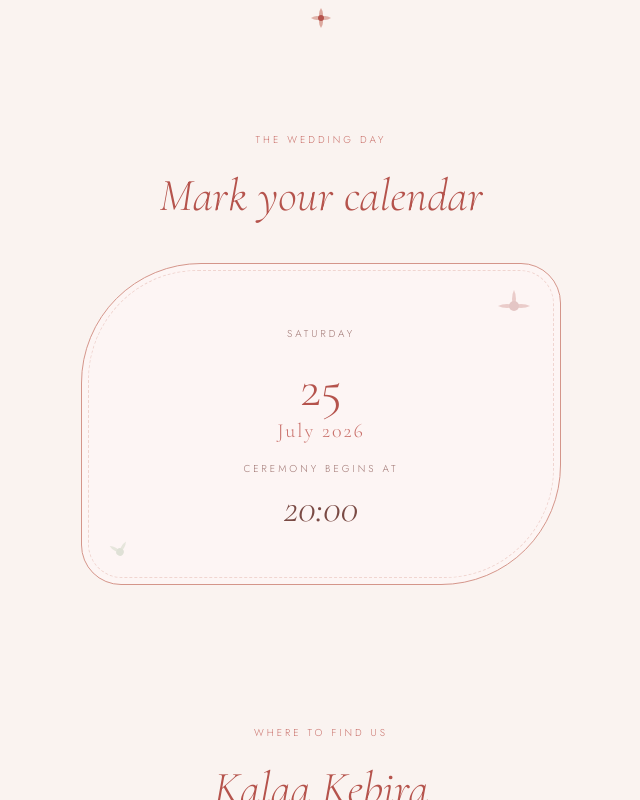
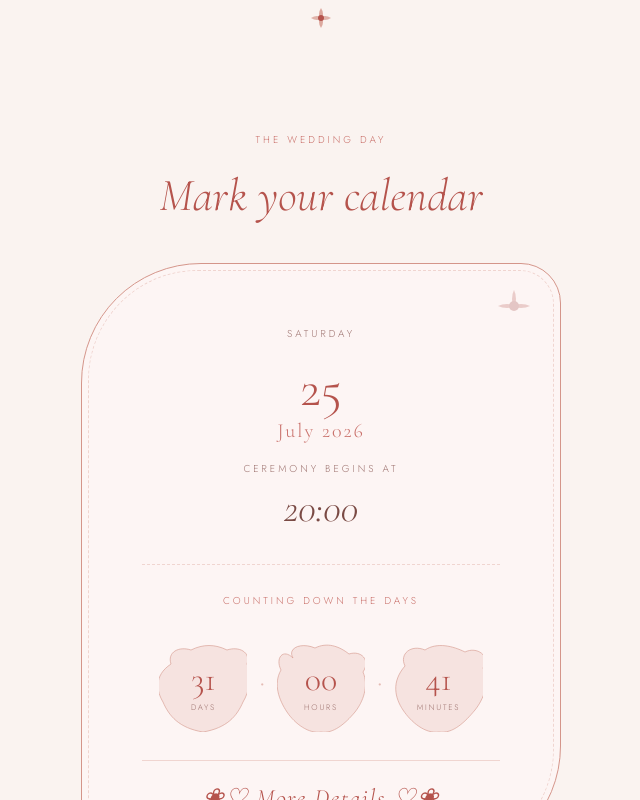
Before and after one commit to MedAliFathallah5/WeddingInvitation, a website: page Mohamed&Ons.html in a window 1280 px wide. Shown: the part 2000-2800 px from the top of the page, without its empty margins (319-959 px from the left). Drawn offline with nearby package versions, Linux system fonts and the light colour scheme.

Commit message:
update Med invitation

```diff
--- a/Mohamed&Ons.html
+++ b/Mohamed&Ons.html
@@ -217,6 +217,81 @@
     font-size: 40px;
     color: var(--brown-warm);
   }
+
+
+  /* ── Countdown ── */
+  .countdown-wrap {
+    display: flex;
+    justify-content: center;
+    gap: 12px;
+    margin-top: 36px;
+    flex-wrap: wrap;
+  }
+
+  .countdown-unit {
+    position: relative;
+    display: flex;
+    flex-direction: column;
+    align-items: center;
+    justify-content: center;
+    width: 88px;
+    height: 88px;
+  }
+
+  .countdown-unit svg {
+    position: absolute;
+    inset: 0;
+    width: 100%;
+    height: 100%;
+  }
+
+  .countdown-inner {
+    position: relative;
+    z-index: 2;
+    display: flex;
+    flex-direction: column;
+    align-items: center;
+  }
+
+  .countdown-num {
+    font-family: 'Cormorant Garamond', serif;
+    font-size: 34px;
+    font-weight: 300;
+    color: var(--rose-deep);
+    line-height: 1;
+    transition: transform 0.3s ease;
+  }
+
+  .countdown-num.flip {
+    transform: scale(1.15);
+  }
+
+  .countdown-lbl {
+    font-size: 8px;
+    letter-spacing: 0.22em;
+    text-transform: uppercase;
+    color: var(--brown-muted);
+    margin-top: 4px;
+  }
+
+  .countdown-sep {
+    font-family: 'Cormorant Garamond', serif;
+    font-style: italic;
+    font-size: 28px;
+    color: var(--rose-soft);
+    align-self: center;
+    margin-bottom: 14px;
+    opacity: 0.6;
+  }
+
+  .countdown-married {
+    font-family: 'Cormorant Garamond', serif;
+    font-style: italic;
+    font-size: 50px;
+    color: var(--rose-deep);
+    margin-top: 28px;
+  }
+
 
   /* ── Venue ── */
   .venue-blob-wrap {
@@ -489,6 +564,58 @@
       <p style="font-family:'Cormorant Garamond',serif; font-size:20px; color:var(--rose-mid); letter-spacing:0.1em; margin-top:4px;">July 2026</p>
       <p class="date-label" style="margin-top:18px; margin-bottom:8px;">ceremony begins at</p>
       <p class="date-time">20:00</p>
+
+
+      <!-- Countdown -->
+      <div style="margin-top:32px; padding-top:28px; border-top:0.5px dashed var(--rose-pale);">
+        <p class="section-eyebrow" style="margin-bottom:18px;">counting down the days</p>
+        <div class="countdown-wrap" id="countdown">
+          <div class="countdown-unit">
+            <svg viewBox="0 0 88 88" fill="none" xmlns="http://www.w3.org/2000/svg">
+              <path d="M12 20 C8 8 20 2 32 6 C44 0 56 0 68 6 C80 2 92 8 88 20 C94 32 90 48 84 58 C78 72 68 84 44 88 C20 84 10 72 4 58 C-2 48 -6 32 12 20Z" fill="var(--rose-pale)" opacity="0.55"/>
+              <path d="M12 20 C8 8 20 2 32 6 C44 0 56 0 68 6 C80 2 92 8 88 20 C94 32 90 48 84 58 C78 72 68 84 44 88 C20 84 10 72 4 58 C-2 48 -6 32 12 20Z" fill="none" stroke="var(--rose-soft)" stroke-width="0.6"/>
+            </svg>
+            <div class="countdown-inner">
+              <span class="countdown-num" id="cd-days">--</span>
+              <span class="countdown-lbl">days</span>
+            </div>
+          </div>
+
+          <span class="countdown-sep">·</span>
+
+          <div class="countdown-unit">
+            <svg viewBox="0 0 88 88" fill="none" xmlns="http://www.w3.org/2000/svg">
+              <path d="M16 14 C10 4 24 -2 38 4 C50 -2 62 2 72 10 C84 6 94 16 86 28 C92 42 86 58 78 68 C68 80 56 90 44 88 C32 90 18 80 10 68 C2 56 -4 40 4 26 C-2 14 6 4 16 14Z" fill="var(--rose-pale)" opacity="0.55"/>
+              <path d="M16 14 C10 4 24 -2 38 4 C50 -2 62 2 72 10 C84 6 94 16 86 28 C92 42 86 58 78 68 C68 80 56 90 44 88 C32 90 18 80 10 68 C2 56 -4 40 4 26 C-2 14 6 4 16 14Z" fill="none" stroke="var(--rose-soft)" stroke-width="0.6"/>
+            </svg>
+            <div class="countdown-inner">
+              <span class="countdown-num" id="cd-hours">--</span>
+              <span class="countdown-lbl">hours</span>
+            </div>
+          </div>
+
+          <span class="countdown-sep">·</span>
+
+          <div class="countdown-unit">
+            <svg viewBox="0 0 88 88" fill="none" xmlns="http://www.w3.org/2000/svg">
+              <path d="M10 22 C4 10 16 0 30 6 C42 -2 58 2 70 8 C82 2 96 12 88 24 C96 38 88 56 80 66 C70 78 58 90 44 88 C30 90 16 78 8 66 C0 54 -4 38 10 22Z" fill="var(--rose-pale)" opacity="0.55"/>
+              <path d="M10 22 C4 10 16 0 30 6 C42 -2 58 2 70 8 C82 2 96 12 88 24 C96 38 88 56 80 66 C70 78 58 90 44 88 C30 90 16 78 8 66 C0 54 -4 38 10 22Z" fill="none" stroke="var(--rose-soft)" stroke-width="0.6"/>
+            </svg>
+            <div class="countdown-inner">
+              <span class="countdown-num" id="cd-mins">--</span>
+              <span class="countdown-lbl">minutes</span>
+            </div>
+          </div>
+
+        </div>
+        <p class="countdown-married" id="cd-message"></p>
+      </div>
+
+      <div style="margin-top: 28px; padding-top: 22px; border-top: 0.5px solid var(--rose-pale);">
+      <p style="font-family:'Cormorant Garamond',serif; font-size:25px; color:var(--brown-muted); letter-spacing:0.06em; font-style:italic;">
+        <a href="Mohamed&Ons/invitation.jpg" style=" color: var(--rose-deep);">❀♡ More Details ♡❀</a>
+      </p>
+
     </div>
   </section>
 
@@ -514,6 +641,7 @@
           <path d="M25 20 Q20 16 18 12" stroke="#6a9060" stroke-width="0.6" fill="none"/>
           <path d="M25 24 Q30 20 32 16" stroke="#6a9060" stroke-width="0.6" fill="none"/>
         </svg>
+
 
         <p class="venue-name-text"><a href="https://maps.app.goo.gl/S9zer5UT4KLJwcri9" style=" color: var(--rose-deep);">Google Maps</a></p>
       </div>
@@ -565,6 +693,51 @@
     container.appendChild(div);
   }
 
+    // Countdown timer
+  const weddingDate = new Date('2026-07-25T20:00:00');
+
+  function updateCountdown() {
+    const now = new Date();
+    const diff = weddingDate - now;
+
+    const daysEl  = document.getElementById('cd-days');
+    const hoursEl = document.getElementById('cd-hours');
+    const minsEl  = document.getElementById('cd-mins');
+    // const secsEl  = document.getElementById('cd-secs');
+    const msgEl   = document.getElementById('cd-message');
+
+    if (diff <= 0) {
+      document.getElementById('countdown').style.display = 'none';
+      msgEl.textContent = 'We are happily married! ✦';
+      return;
+    }
+
+    const days  = Math.floor(diff / 86400000);
+    const hours = Math.floor((diff % 86400000) / 3600000);
+    const mins  = Math.floor((diff % 3600000) / 60000);
+    const secs  = Math.floor((diff % 60000) / 1000);
+
+    function set(el, val) {
+      const str = String(val).padStart(2, '0');
+      if (el.textContent !== str) {
+        el.textContent = str;
+        el.classList.remove('flip');
+        void el.offsetWidth;
+        el.classList.add('flip');
+        setTimeout(() => el.classList.remove('flip'), 300);
+      }
+    }
+
+    set(daysEl,  days);
+    set(hoursEl, hours);
+    set(minsEl,  mins);
+    // set(secsEl,  secs);
+  }
+
+  updateCountdown();
+  setInterval(updateCountdown, 1000);
+
+
   // Parallax blobs on scroll
   const blobBg = document.querySelector('.blob-bg svg');
   window.addEventListener('scroll', () => {
```
Also changed, not shown: Mohamed&Ons/invitation.jpg (added).
